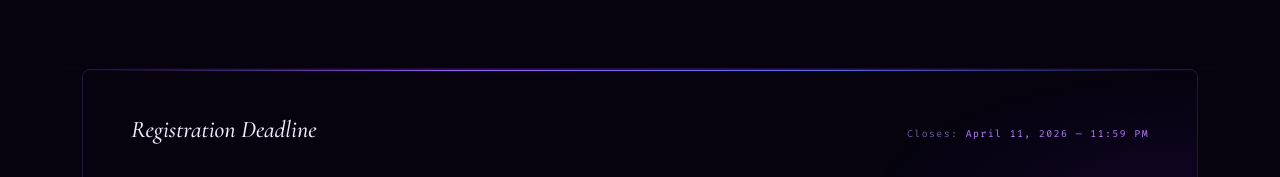
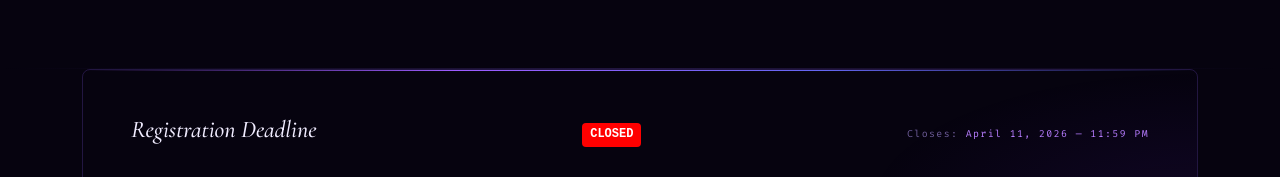
Before and after one commit to MahmudulHasan0101/NDSC_AnnualFestWebsite, a website: page public/index.html in a window 1280 px wide. Shown: the part 1400-1577 px from the top of the page. Drawn offline with nearby package versions, Linux system fonts and the light colour scheme; no server answers.

Commit message:
Add 'CLOSED' label to registration deadline

```diff
--- a/public/index.html
+++ b/public/index.html
@@ -248,6 +248,10 @@
         <div class="countdown" data-reveal="up">
           <div class="countdown__header">
             <span class="countdown__title">Registration Deadline</span>
+            <span style="background-color: red; color: white; padding: 2px 8px; border-radius: 4px; font-weight: bold; font-family: 'Hack', monospace; font-size: 12px; display: inline-block;">
+  CLOSED
+            </span>
+
             <span class="countdown__deadline">Closes: <strong>April 11, 2026 — 11:59 PM</strong></span>
           </div>
           <div class="countdown__units">
```
